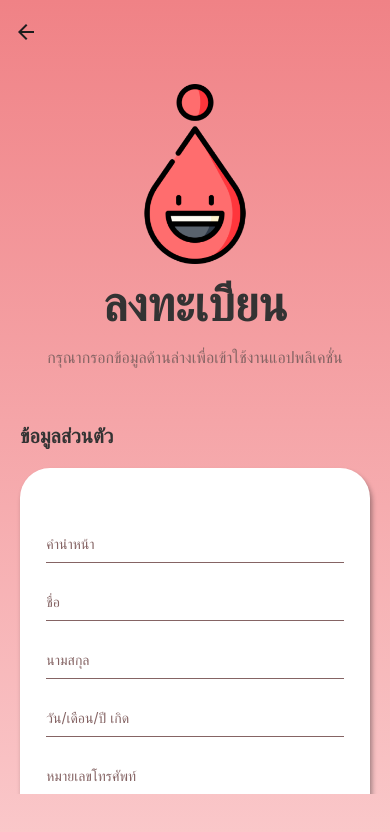
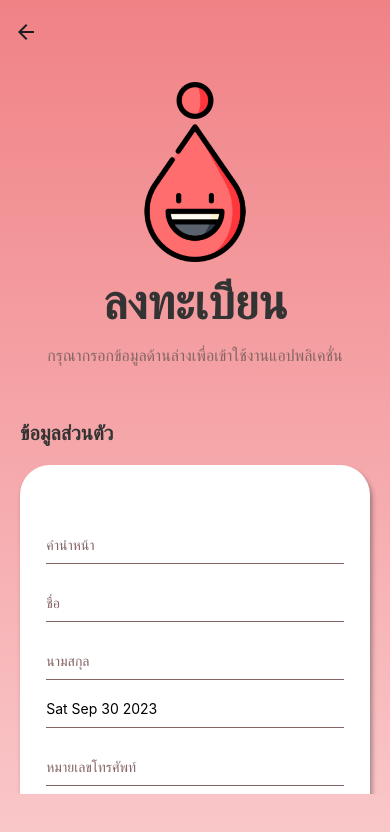
Before and after one commit to Phe-nix/BloodHubApp, a React Native app in the folder client/: screen /CreateAccount in a window 390 px wide. Shown: the top 832 px of the page. Built offline with nearby package versions, Linux system fonts and the light colour scheme.

Commit message:
update register

```diff
--- a/client/package.json
+++ b/client/package.json
@@ -13,6 +13,7 @@
     "@ant-design/react-native": "^5.0.4",
     "@expo/vector-icons": "^13.0.0",
     "@react-native-async-storage/async-storage": "^1.19.3",
+    "@react-native-community/datetimepicker": "^7.6.1",
     "@react-native-community/geolocation": "^3.1.0",
     "@react-native-community/viewpager": "^5.0.11",
     "@react-native-masked-view/masked-view": "^0.2.9",
@@ -22,6 +23,7 @@
     "@react-navigation/native": "^6.1.8",
     "@react-navigation/native-stack": "^6.9.13",
     "@react-navigation/stack": "^6.3.18",
+    "@types/react-native-datepicker": "^1.7.3",
     "@types/react-navigation": "^3.4.0",
     "axios": "^1.5.1",
     "expo": "~49.0.7",
@@ -34,6 +36,7 @@
     "react": "18.2.0",
     "react-native": "0.72.4",
     "react-native-camera-roll": "^0.0.29",
+    "react-native-datepicker": "^1.7.2",
     "react-native-elements": "^3.4.3",
     "react-native-gesture-handler": "^2.13.1",
     "react-native-linear-gradient": "^2.8.3",
--- a/client/src/screens/auth/CreateAccountScreen.tsx
+++ b/client/src/screens/auth/CreateAccountScreen.tsx
@@ -1,37 +1,36 @@
 import React, { useState } from "react";
-import { Text, TextInput, View, ScrollView, Image } from "react-native";
+import { Text, TextInput, View, ScrollView, Image, Platform } from "react-native";
 import AppHeader from "../../core/components/AppHeader";
 import { Button } from "../../core/components/Button";
 import Layer from "../../core/layouts/Layout";
 import { styles } from "./auth.styles";
 import axios from "axios";
+import DateTimePicker from '@react-native-community/datetimepicker';
 
 const CreateAccountScreen = ({ route }: any) => {
   const header = "ลงทะเบียน";
   const subheader = "กรุณากรอกข้อมูลด้านล่างเพื่อเข้าใช้งานแอปพลิเคชั่น";
 
-  // Access the passed parameters here
   const { citizenId, password } = route.params || {};
-
-  // State for other input fields
   const [prefix, setPrefix] = useState("");
   const [firstName, setFirstName] = useState("");
   const [lastName, setLastName] = useState("");
-  const [dob, setDob] = useState("");
+  const [dob, setDob] = useState(new Date());
   const [phoneNumber, setPhoneNumber] = useState("");
   const [citizenBack, setCitizenBack] = useState("");
+  const [showDatePicker, setShowDatePicker] = useState(false);
 
   const create = async () => {
     console.log(citizenId, password);
     try {
-      const {data: res} = await axios.post("http://localhost:3000/auth/register", {
-        citizenId: citizenId,
-        password: password,
-        prefix: prefix,
+      const { data: res } = await axios.post("http://localhost:3000/auth/register", {
+        prefixซ: prefix,
         firstName: firstName,
         lastName: lastName,
+        password: password,
         dob: dob,
         phoneNumber: phoneNumber,
+        citizenId: citizenId,
         citizenBack: citizenBack,
       });
       console.log(res);
@@ -40,10 +39,21 @@ const CreateAccountScreen = ({ route }: any) => {
     }
   };
 
+  const toggleDatePicker = () => {
+    setShowDatePicker(!showDatePicker);
+  };
+
+  const handleDateChange = (event: any, selectedDate: Date | undefined) => {
+    setShowDatePicker(false);
+    if (selectedDate) {
+      setDob(selectedDate);
+    }
+  };
+
   return (
     <View style={styles.container}>
       <Layer>
-        <ScrollView showsVerticalScrollIndicator={false} style={{marginVertical:50}}>
+        <ScrollView showsVerticalScrollIndicator={false} style={{ marginVertical: 50 }}>
           <View style={{ marginHorizontal: 20, flex: 1 }}>
             <View style={{ flex: 1, justifyContent: "center" }}>
               <AppHeader header={header} subheader={subheader} />
@@ -82,13 +92,23 @@ const CreateAccountScreen = ({ route }: any) => {
                   value={lastName}
                   onChangeText={(text) => setLastName(text)}
                 />
-                <TextInput
-                  style={[styles.input, { marginTop: 20 }]}
-                  placeholder="วัน/เดือน/ปี เกิด"
-                  placeholderTextColor="#856464"
-                  value={dob}
-                  onChangeText={(text) => setDob(text)}
-                />
+                <View>
+                  <TextInput
+                    style={[styles.input, { marginTop: 10 }]}
+                    placeholder="วัน/เดือน/ปี เกิด"
+                    placeholderTextColor="#856464"
+                    value={dob.toDateString()} // Format the date as a string
+                    onTouchStart={toggleDatePicker}
+                  />
+                  {showDatePicker && (
+                    <DateTimePicker
+                      value={dob}
+                      mode="date"
+                      display="spinner"
+                      onChange={handleDateChange}
+                    />
+                  )}
+                </View>
                 <TextInput
                   style={[styles.input, { marginTop: 20 }]}
                   placeholder="หมายเลขโทรศัพท์"
@@ -127,7 +147,7 @@ const CreateAccountScreen = ({ route }: any) => {
                   style={[styles.input, { marginTop: 20 }]}
                   placeholder="รหัสบัตรประชาชน"
                   placeholderTextColor="#856464"
-                  value={citizenId} // Display the citizenId
+                  value={citizenId}
                 />
                 <Image
                   style={{ marginTop: 40 }}
@@ -137,7 +157,7 @@ const CreateAccountScreen = ({ route }: any) => {
                   style={[styles.input, { marginTop: 20 }]}
                   placeholder="รหัสหลังบัตรประชาชน"
                   placeholderTextColor="#856464"
-                  value={citizenBack} // Display the citizenId
+                  value={citizenBack}
                   onChangeText={(text) => setCitizenBack(text)}
                 />
               </View>
```
Also changed, not shown: 2 other files (tests, documents, lock files or other folders).
